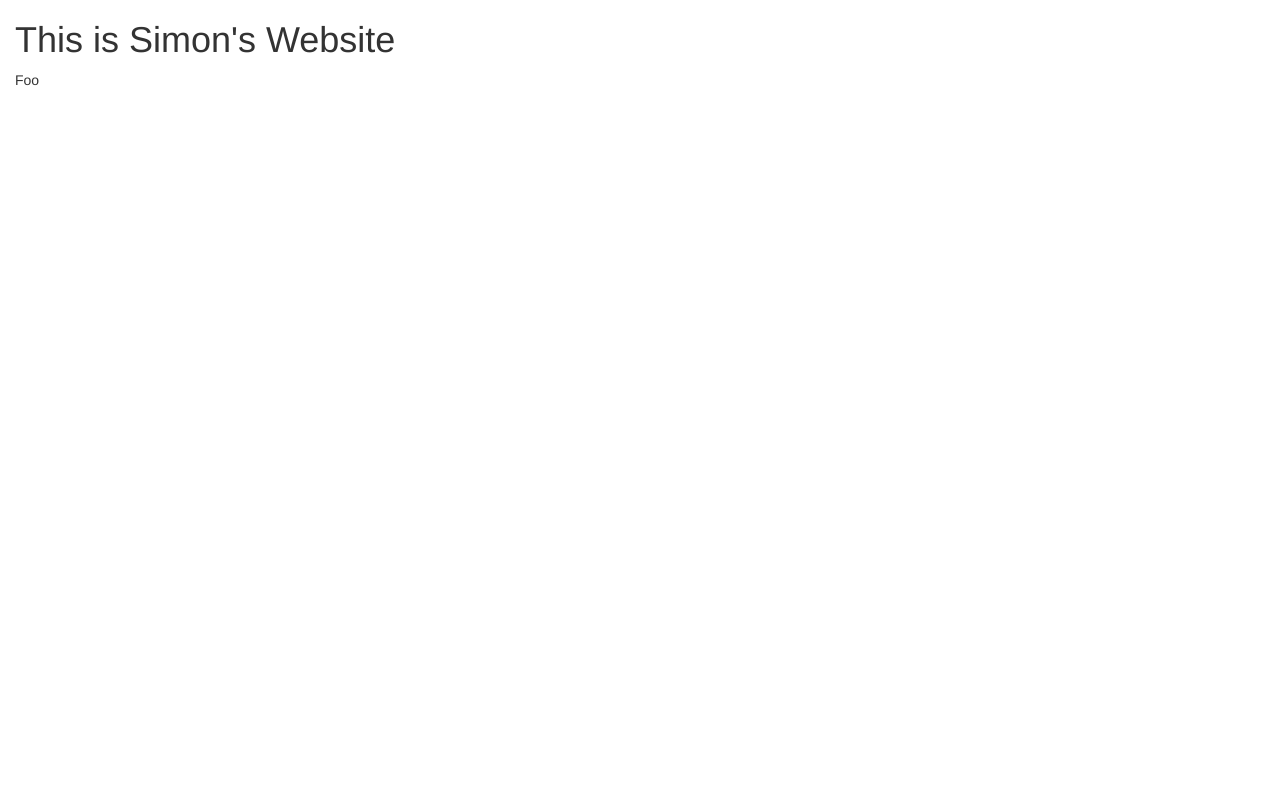
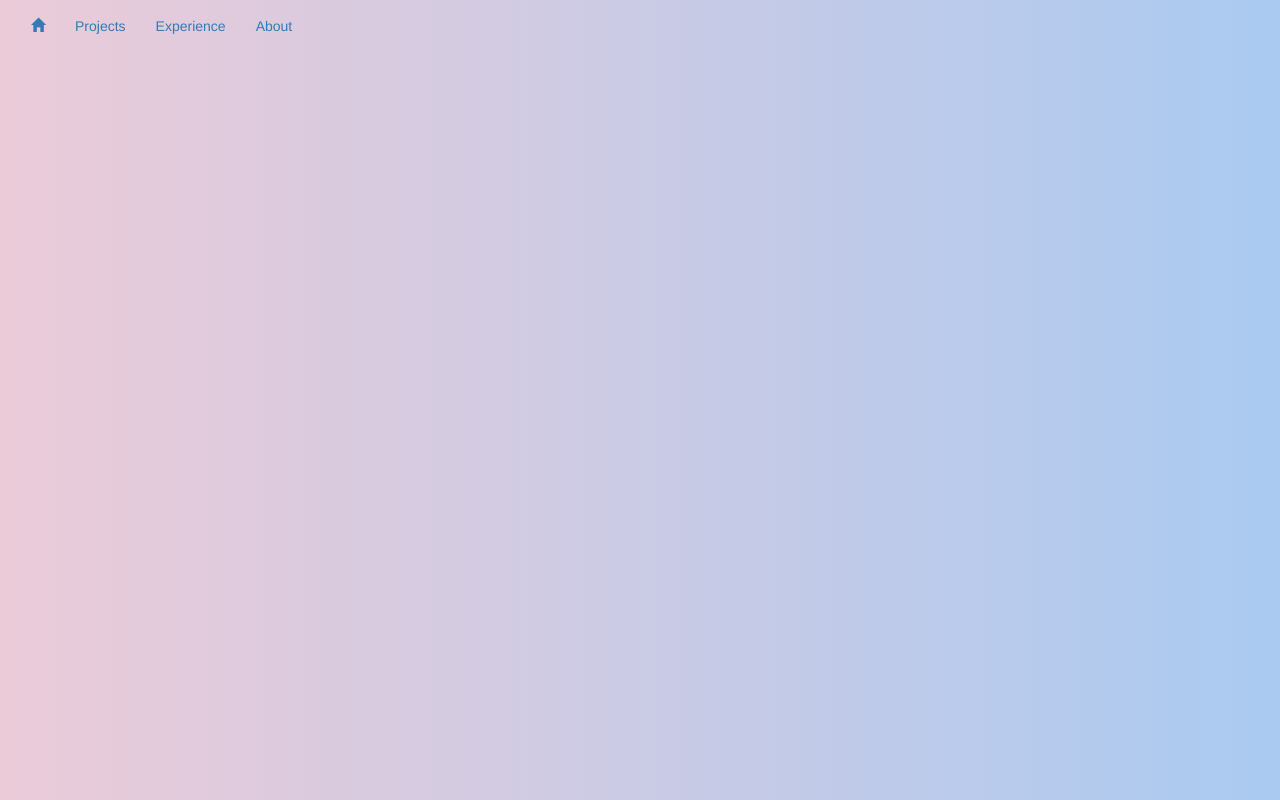
Before and after one commit to SimonOfAllTrades/Website, a plain HTML site: page index.html in a window 1280 px wide. Drawn offline with nearby package versions, Linux system fonts and the light colour scheme.

Commit message:
added a navbar and some background

```diff
--- a/index.html
+++ b/index.html
@@ -1,10 +1,12 @@
 <!DOCTYPE html>
 <html lang="en">
+
 <head>
     <title>Simon Xu's Website</title>
     <meta charset="utf-8">
     <meta name="viewport" content="width=device-width, initial-scale=1">
     <link rel="stylesheet" href="https://maxcdn.bootstrapcdn.com/bootstrap/3.4.1/css/bootstrap.min.css">
+    <link rel="stylesheet" href="style.css">
     <script src="https://ajax.googleapis.com/ajax/libs/jquery/3.5.1/jquery.min.js"></script>
     <script src="https://maxcdn.bootstrapcdn.com/bootstrap/3.4.1/js/bootstrap.min.js"></script>
 </head>
@@ -12,9 +14,17 @@
 
 
 <body>
+
+    <nav class="navbar bg-light justify-content-between">
         <div class="container-fluid">
-            <h1>This is Simon's Website</h1>
-            <p>Foo</p>
+            <ul class="nav navbar-nav">
+                <li><a href="#"><i class="glyphicon glyphicon-home"></i></a></li>
+                <li><a href="#">Projects</a></li>
+                <li><a href="#">Experience</a></li>
+                <li><a href="#">About</a></li>
+            </ul>
         </div>
+    </nav>
 </body>
+
 </html>
--- /dev/null
+++ b/style.css
@@ -0,0 +1,9 @@
+body {
+    background: rgb(235,203,216);
+    background: linear-gradient(90deg, rgba(235,203,216,1) 0%, rgba(170,202,241,1) 100%);
+}
+
+ul li:hover {
+    -webkit-transform: scale(1.2);
+    background-color: transparent;
+}
```
Lines whose indentation alone changed are shown as unchanged.
